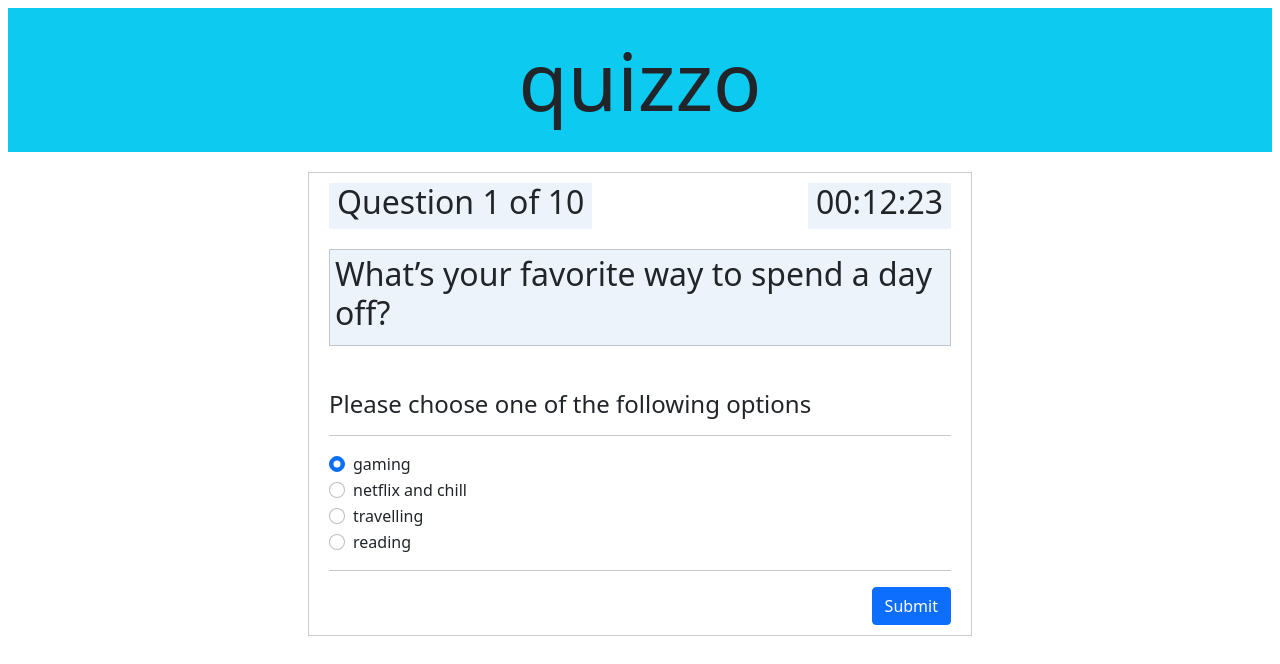
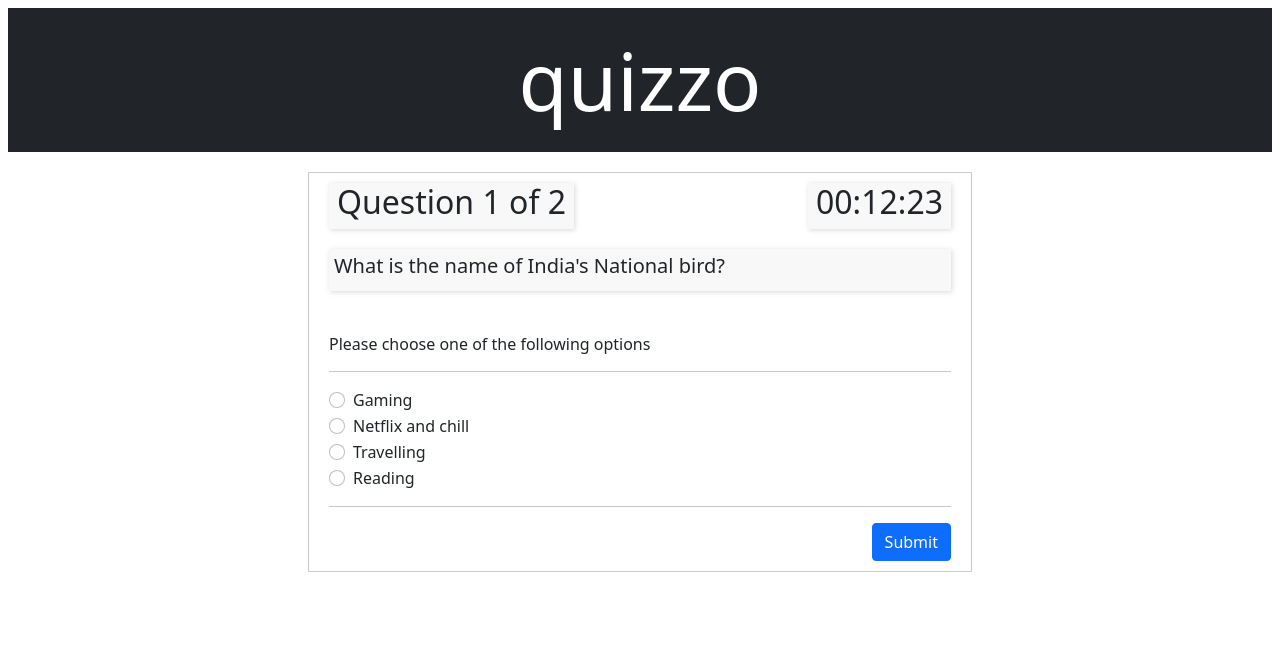
Before and after one commit to kunalvirmani98/quizzo, a React (Create React App) app: page / in a window 1280 px wide. Shown: the top 664 px of the page. Built offline with nearby package versions, Linux system fonts and the light colour scheme.

Commit message:
added multiple queries

```diff
--- a/src/App.css
+++ b/src/App.css
@@ -14,12 +14,14 @@
 }
 
 .bg-secondary-custom {
-  background-color: #ecf3fa;
+  background-color: #f8f8f9;
+}
+
+.box-shadow-custom {
+  box-shadow: 1px 1px 5px #88888854
 }
 
 .question-box {
-  background-color: #ecf3fa;
-  border: 1px solid rgba(153, 152, 151, 0.5);
   margin: 20px 0px;
   padding: 5px;
 }
--- a/src/App.js
+++ b/src/App.js
@@ -6,9 +6,23 @@ class App extends React.Component {
   constructor(props) {
     super(props);
     this.state = {
-      activeRadioVal: "gaming"
+      queries: [
+        {
+          "query": "What is the name of India's National game?",
+          "options": ["Hockey", "Cricket", "Badminton", "Football"],
+          "ans": "Hockey"
+        },
+        {
+          "query": "What is the name of India's National bird?",
+          "options": ["Peacock", "Seagull", "Woodpecker", "Owl"],
+          "ans": "Peacock"
+        }
+      ],
+      activeRadioVal: null,
+      counter: 1
     };
     this.handleToggle = this.handleToggle.bind(this);
+    this.handleSubmit = this.handleSubmit.bind(this);
   }
 
   handleToggle(e) {
@@ -16,26 +30,32 @@ class App extends React.Component {
     console.log(e.target.value);
   }
 
+  handleSubmit(e) {
+
+  }
+
   render() {
     const activeRadioVal = this.state.activeRadioVal;
+    const counter = this.state.counter;
+    const queries = this.state.queries;
     return (
-      <div className="m-2" >
-        <h1 className="display-1 text-center bg-info py-4">quizzo</h1>
+      <div className="m-2">
+        <h1 className="display-1 text-center bg-dark py-4 text-white">quizzo</h1>
         <div className="body-container">
           <div className="d-flex justify-content-between">
-            <div className="bg-secondary-custom text-center px-2"><h2>Question 1 of 10</h2></div>
-            <div className="bg-secondary-custom text-center px-2"><h2>00:12:23</h2></div>
+            <div className="bg-secondary-custom text-center px-2 box-shadow-custom"><h2>Question {this.state.counter} of {queries.length}</h2></div>
+            <div className="bg-secondary-custom text-center px-2 box-shadow-custom"><h2>00:12:23</h2></div>
           </div>
-          <div className="question-box"><h2>What’s your favorite way to spend a day off?</h2></div>
+          <div className="question-box box-shadow-custom bg-secondary-custom "><h5>{queries[counter].query}</h5></div>
           <br />
-          <h4>Please choose one of the following options</h4>
+          <h6>Please choose one of the following options</h6>
           <hr />
-          <InputComponent name="inputcomponent1" id="id1" optionval="gaming" isChecked={"gaming" === activeRadioVal} onChange={this.handleToggle} />
-          <InputComponent name="inputcomponent2" id="id2" optionval="netflix and chill" isChecked={"netflix and chill" === activeRadioVal} onChange={this.handleToggle} />
-          <InputComponent name="inputcomponent3" id="id3" optionval="travelling" isChecked={"travelling" === activeRadioVal} onChange={this.handleToggle} />
-          <InputComponent name="inputcomponent4" id="id4" optionval="reading" isChecked={"reading" === activeRadioVal} onChange={this.handleToggle} />
+          <InputComponent name="inputcomponent1" id="id1" optionval="Gaming" isChecked={"Gaming" === activeRadioVal} onChange={this.handleToggle} />
+          <InputComponent name="inputcomponent2" id="id2" optionval="Netflix and chill" isChecked={"Netflix and chill" === activeRadioVal} onChange={this.handleToggle} />
+          <InputComponent name="inputcomponent3" id="id3" optionval="Travelling" isChecked={"Travelling" === activeRadioVal} onChange={this.handleToggle} />
+          <InputComponent name="inputcomponent4" id="id4" optionval="Reading" isChecked={"Reading" === activeRadioVal} onChange={this.handleToggle} />
           <hr />
-          <div className="d-flex justify-content-end"><button class="btn btn-primary submit-btn flex-end" type="submit">Submit</button></div>
+          <div className="d-flex justify-content-end"><button class="btn btn-primary submit-btn flex-end" type="submit" onClick={this.handleSubmit}>Submit</button></div>
         </div>
 
       </div>
```
